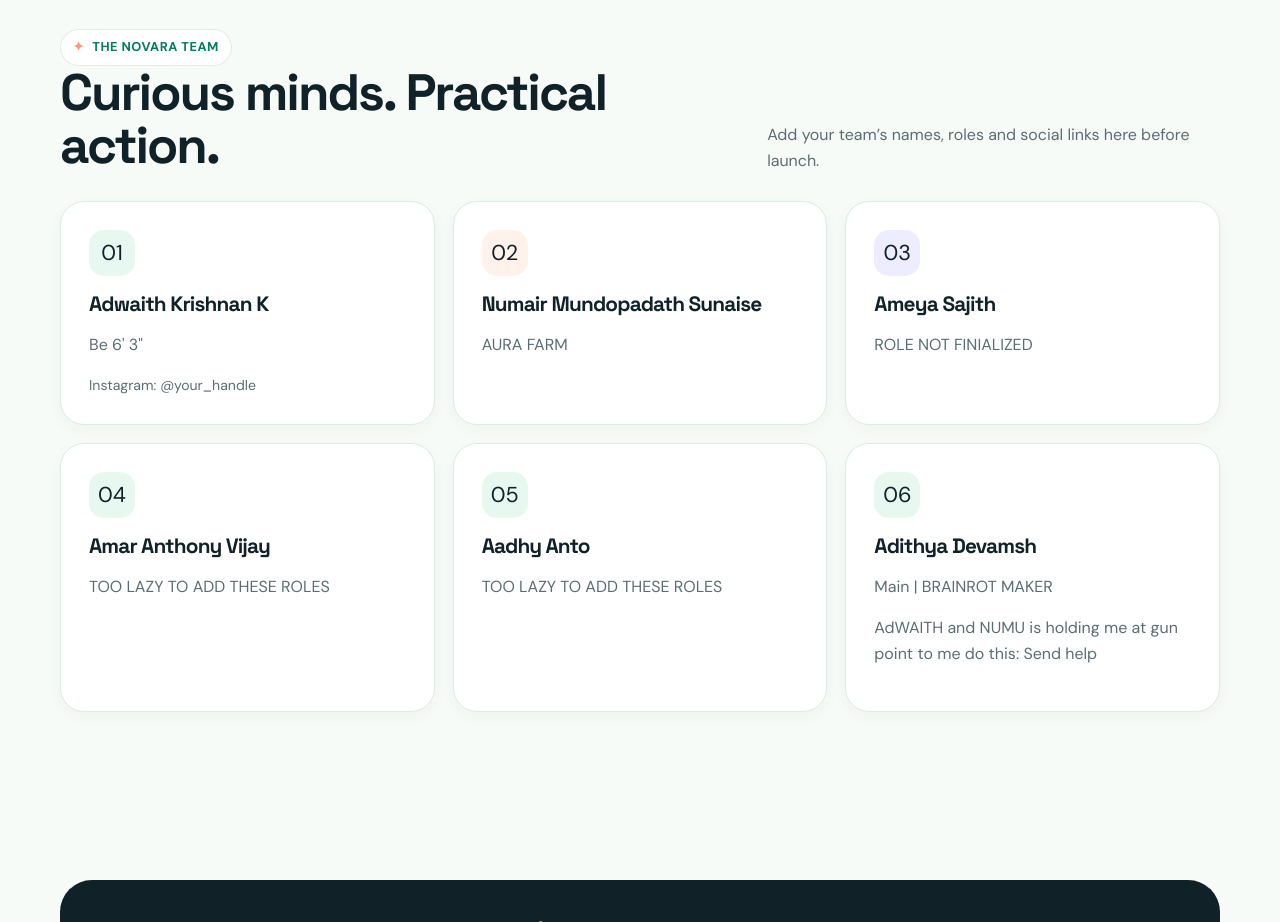
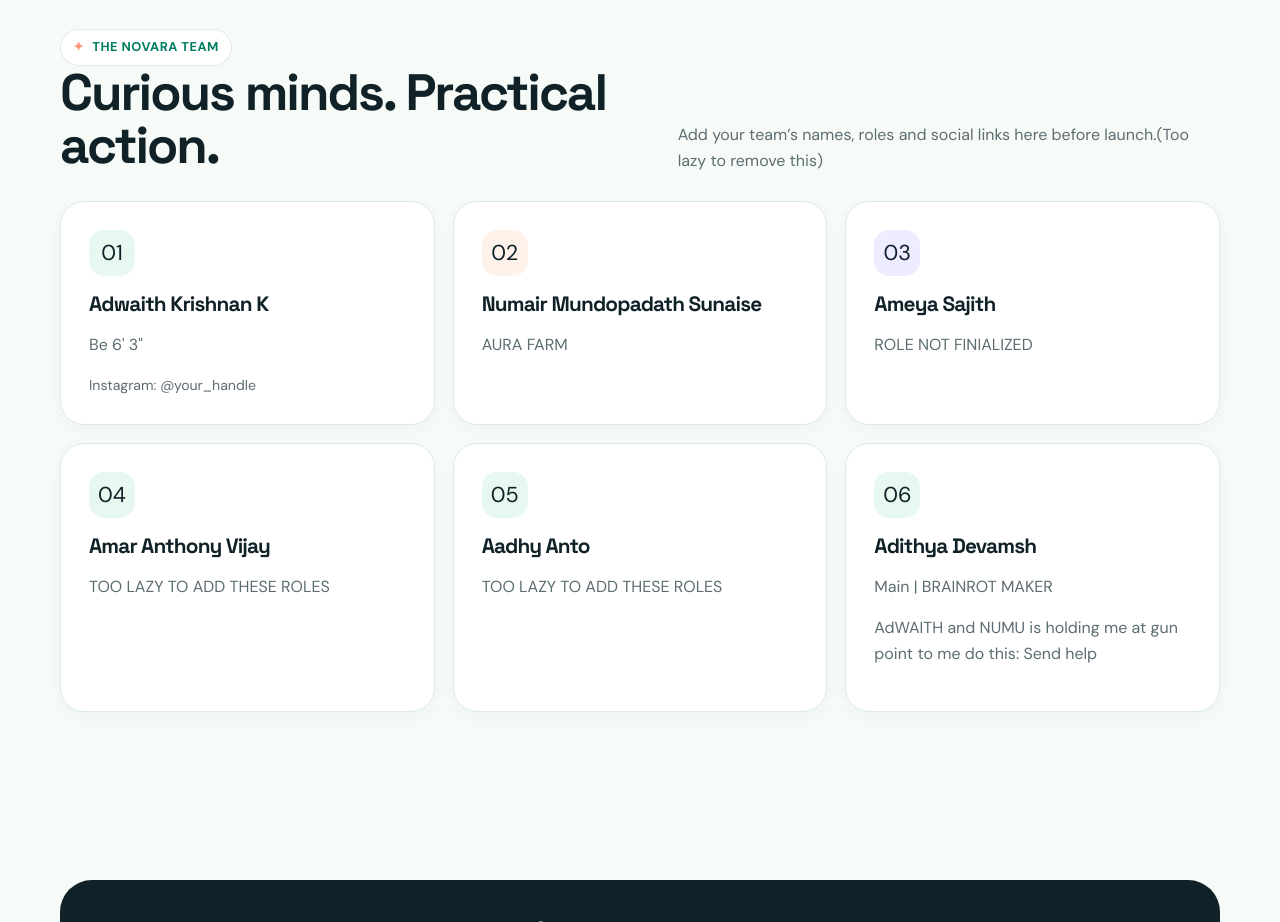
Before and after one commit to kdkcreate/NOVARA, a website: page team.html in a window 1280 px wide. Shown: the part 900-1822 px from the top of the page. Drawn offline with Linux system fonts and the light colour scheme.

Commit message:
Update team.html

```diff
--- a/team.html
+++ b/team.html
@@ -55,7 +55,7 @@
           <span class="eyebrow">The NOVARA team</span>
           <h2 class="section-title">Curious minds. Practical action.</h2>
         </div>
-        <p class="section-sub">Add your team’s names, roles and social links here before launch.</p>
+        <p class="section-sub">Add your team’s names, roles and social links here before launch.(Too lazy to remove this)</p>
       </div>
       <div class="cards-3">
         <article class="card">
```
